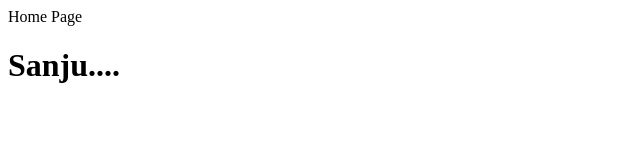
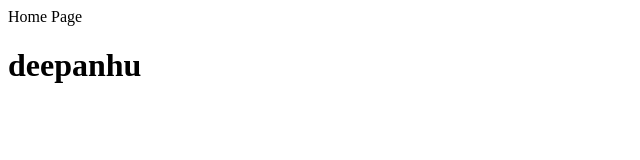
Before and after one commit to onlyrahulrai/techsima, a plain HTML site: page index.html in a window 1280 px wide. Shown: the whole page, without its empty margins (0-640 px from the left). Drawn offline with Linux system fonts and the light colour scheme.

Commit message:
practice project

```diff
--- a/index.html
+++ b/index.html
@@ -7,6 +7,6 @@
 </head>
 <body>
     Home Page
-    <h1>Sanju....</h1>
+    <h1>deepanhu</h1>
 </body>
 </html>
```
